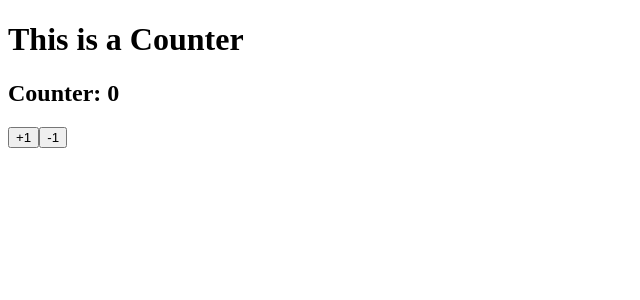
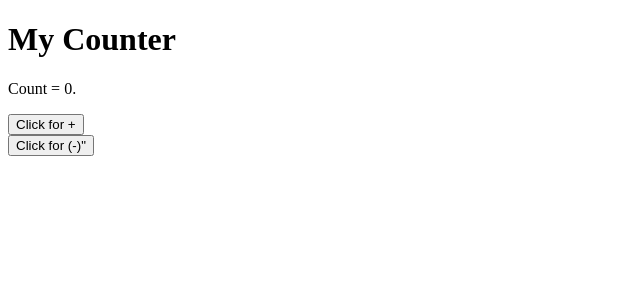
Before and after one commit to 1nv1nc1bl3/react-coaching-june25, a React (Vite) app in the folder week-1/counter-app/: page / in a window 1280 px wide. Shown: the top 300 px of the page, without its empty margins (0-640 px from the left). Built offline with nearby package versions, Linux system fonts and the light colour scheme.

Commit message:
end of day 1

```diff
--- a/week-1/counter-app/src/App.jsx
+++ b/week-1/counter-app/src/App.jsx
@@ -3,7 +3,7 @@ import Counter from './components/Counter';
 function App() {
     return (
         <div>
-            <h1>This is a Counter</h1>
+            {/* <h1>This is a Counter</h1> */}
             <Counter />
         </div>
     );
--- a/week-1/counter-app/src/components/Counter.jsx
+++ b/week-1/counter-app/src/components/Counter.jsx
@@ -1,15 +1,31 @@
-import { useState } from 'react';
+import { useState } from 'react'; // ✅ Βήμα 1: κάνε import το useState από τη React
 
-function Counter() {
-    const [count, setCount] = useState(0);
+function App() {
+    // ✅ Βήμα 2: Δημιουργείς ένα κομμάτι state
+    // 'count' είναι η τρέχουσα τιμή
+    // 'setCount' είναι η συνάρτηση που τη μεταβάλλει
+    const [count, setCount] = useState(0); // Αρχική τιμή: 0
 
+    // ✅ Βήμα 3: Η συνάρτηση που αυξάνει το count
+    function handlePlusClick() {
+        setCount(count + 1);
+    }
+    function handleMinusClick() {
+        setCount(count - 1);
+    }
+
+    // ✅ Βήμα 4: Επιστρέφεις το UI
     return (
         <div>
-            <h2>Counter: {count}</h2>
-            <button onClick={() => setCount(count + 1)}>+1</button>
-            <button onClick={() => setCount(count - 1)}>-1</button>
+            <h1>My Counter</h1>
+            <p>Count = {count}.</p>
+            <button onClick={handlePlusClick}>Click for +</button>
+            <br></br>
+            <button onClick={handleMinusClick}>
+                Click for {'('}-{')'}"
+            </button>
         </div>
     );
 }
 
-export default Counter;
+export default App;
```
